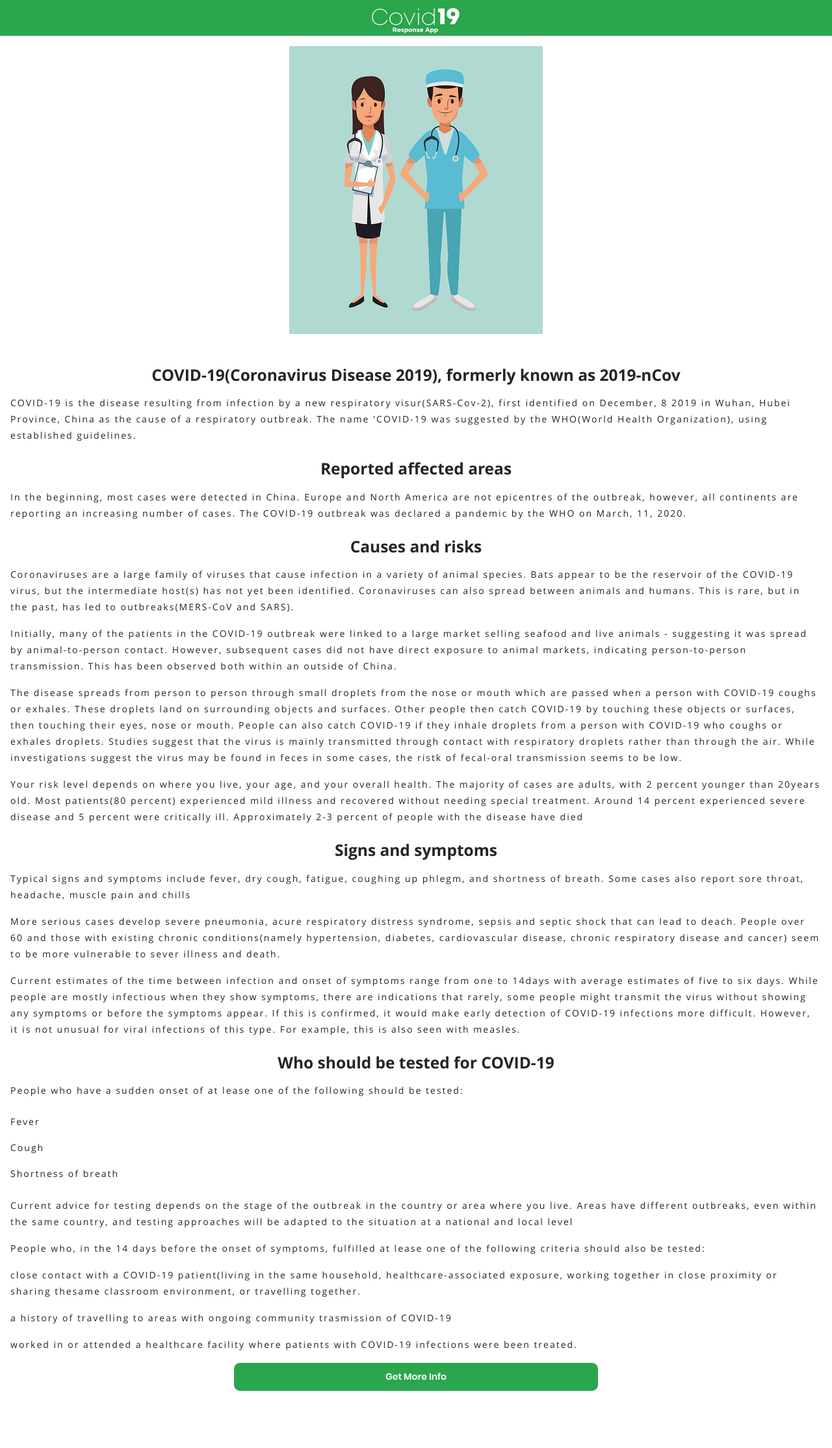
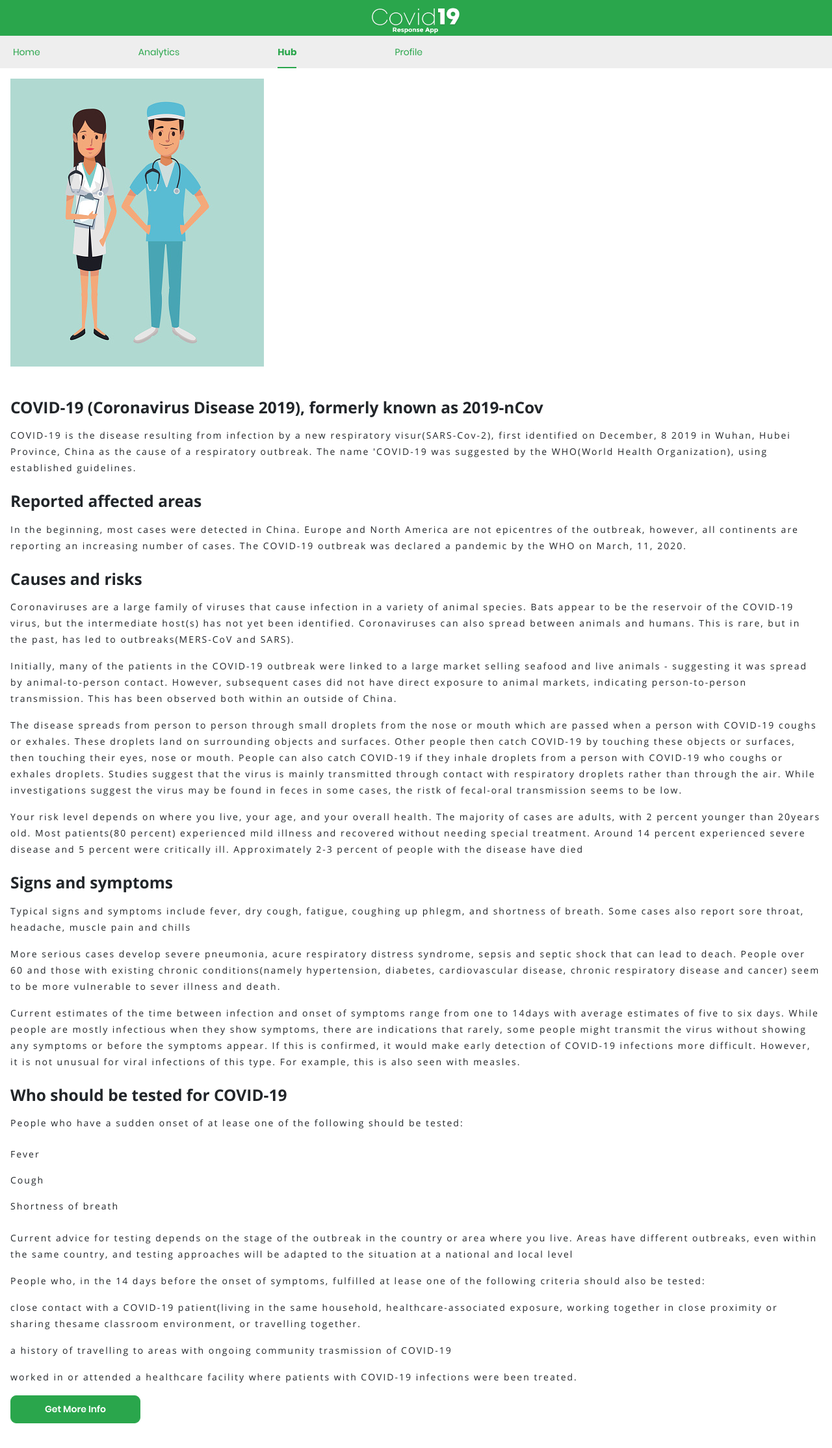
Before and after one commit to xerde/covidng-web, a React (Create React App) app: page /hub in a window 1280 px wide. Shown: the top 2228 px of the page at 65% size. Before the commit the page ends 2156 px from the top, so only its background shows below. Built offline with nearby package versions, Linux system fonts and the light colour scheme.

Commit message:
add navigation

```diff
--- a/src/assets/components/MobileNavbar/mobileNavbar.scss
+++ b/src/assets/components/MobileNavbar/mobileNavbar.scss
@@ -4,6 +4,7 @@
   display: flex;
   flex-direction: row;
   justify-content: space-between;
+  background-color: #ffffff;
 
   &-item {
     text-align: center;
--- a/src/component/Dashboard/dashboard.scss
+++ b/src/component/Dashboard/dashboard.scss
@@ -1,6 +1,8 @@
 @import '../../assets/styles/variables';
 
 .dashboard {
+  margin: 0 0 60px;
+
   &-navbar {
     display: block;
     width: 100%;
@@ -60,6 +62,7 @@
     bottom: 0;
     width: 100%;
     padding: 5px 10px;
+    background-color: #ffffff;
     border-top: 1px solid #eeeeee;
   }
 }
--- a/src/component/Hub/Hub.scss
+++ b/src/component/Hub/Hub.scss
@@ -11,4 +11,8 @@
     letter-spacing: 2px;
     line-height: 40px;
   }
+
+  .info {
+    max-width: 200px;
+  }
 }
--- a/src/component/Hub/index.jsx
+++ b/src/component/Hub/index.jsx
@@ -1,16 +1,26 @@
 import React from 'react';
+
+import MainNavbar from '../../assets/components/MainNavbar';
+import MobileNavbar from '../../assets/components/MobileNavbar';
 import FormButton from '../../assets/components/FormButton';
 import doctors from '../../assets/images/doctors.jpg';
 
 import './Hub.scss';
-import { NavLink } from 'react-router-dom';
 
-const Hub = () => {
+const Hub = props => {
+  const { pathname } = props.location;
+
   return (
-    <div className="hub-container d-flex flex-column align-items-center p-3">
-      <img src={doctors} alt="doctors" className="mb-5" />
+    <div className="dashboard">
+      <div className='dashboard-navbar'>
+        <MainNavbar page={pathname} />
+      </div>
+      <div className="hub-container d-flex flex-column p-3">
+        <div  className="mb-5">
+          <img src={doctors} alt="doctors" />
+        </div>
         <h3 className="mb-3">
-        COVID-19(Coronavirus Disease 2019), formerly known as 2019-nCov
+          COVID-19 (Coronavirus Disease 2019), formerly known as 2019-nCov
         </h3>
         <p className="mb-4">
           COVID-19 is the disease resulting from infection by a new respiratory
@@ -129,8 +139,14 @@ const Hub = () => {
           target="_blank"
           rel="noopener noreferrer"
         >
+          <div className="info">
             <FormButton title="Get More Info" />
+          </div>
         </a>
+      </div>
+      <div className="dashboard-mobile-nav">
+        <MobileNavbar page={pathname} />
+      </div>
     </div>
   );
 };
```
Lines whose indentation alone changed are shown as unchanged.
